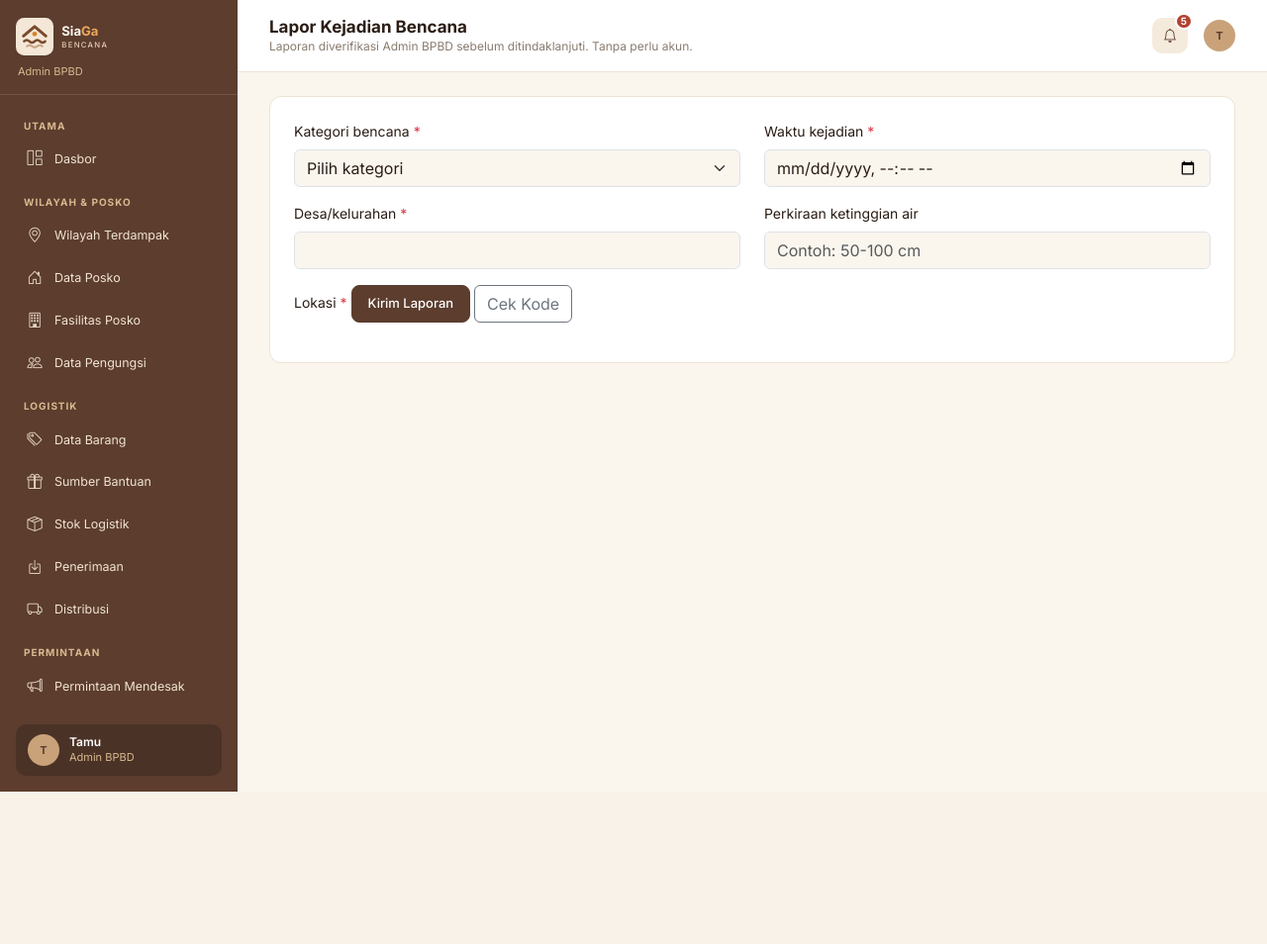
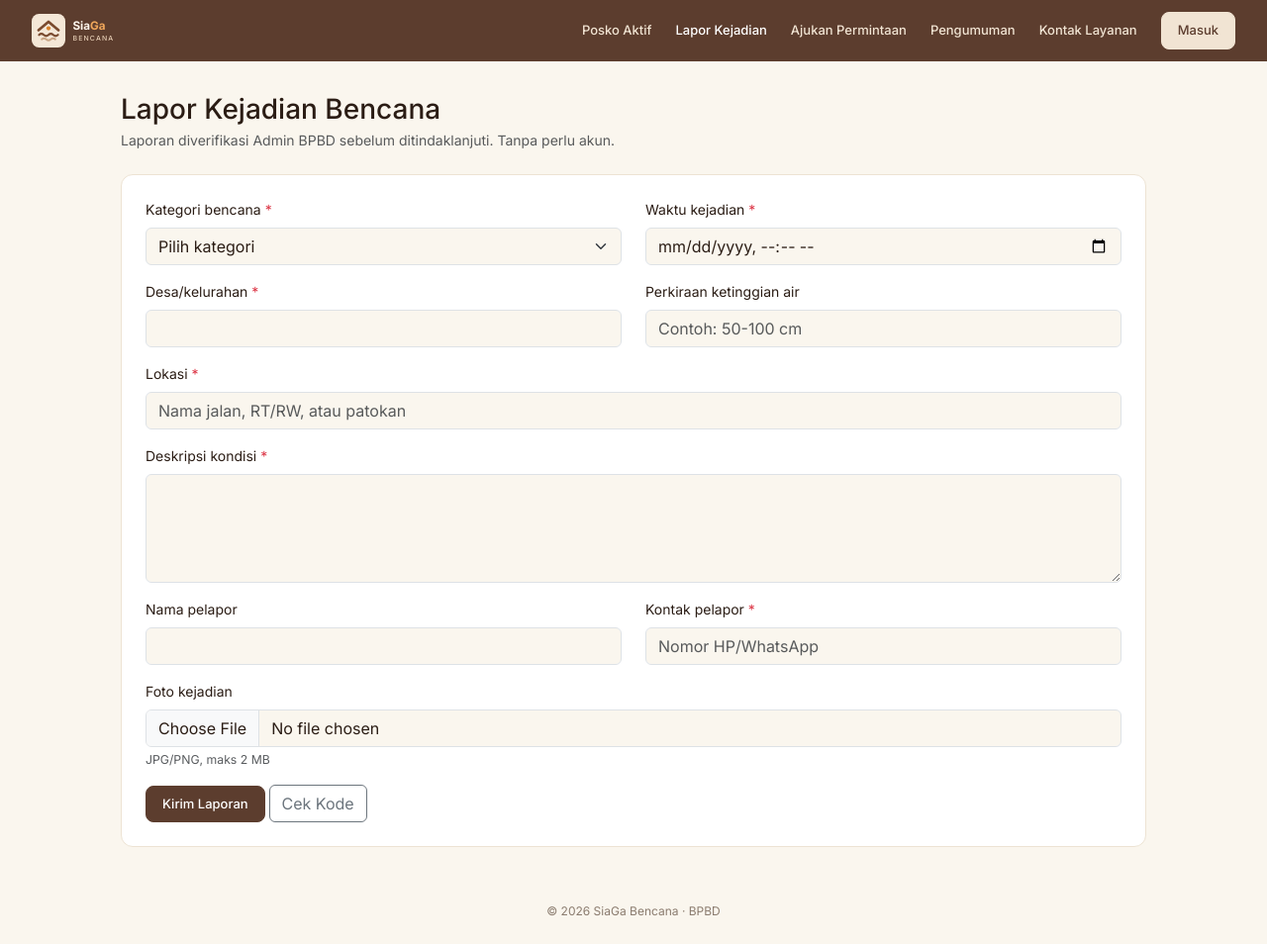
Before and after one commit to PPL-SI4807-KELA-A/SiaGa-Bencana, a Laravel app: page /lapor-kejadian in a window 1280 px wide. Shown: the whole page at 99% size. Before the commit the page ends 800 px from the top, so only its background shows below. Run offline with Laravel 12, Linux system fonts and the light colour scheme; data that the repository does not hold is empty.

Commit message:
CHORE: Login dan Dashboard Monitoring: lengkapi form dan layout publik Lapor Kejadian DAHIF-9

```diff
--- a/resources/views/laporan_kejadian/publik/_form.blade.php
+++ b/resources/views/laporan_kejadian/publik/_form.blade.php
@@ -42,3 +42,46 @@
 
 <div class="mb-3">
     <label class="form-label">Lokasi <span class="text-danger">*</span></label>
+    <input type="text" name="lokasi" maxlength="255" required
+           class="form-control @error('lokasi') is-invalid @enderror"
+           placeholder="Nama jalan, RT/RW, atau patokan"
+           value="{{ old('lokasi', $l->lokasi ?? '') }}">
+    @error('lokasi')<div class="invalid-feedback">{{ $message }}</div>@enderror
+</div>
+
+<div class="mb-3">
+    <label class="form-label">Deskripsi kondisi <span class="text-danger">*</span></label>
+    <textarea name="deskripsi" rows="4" required
+              class="form-control @error('deskripsi') is-invalid @enderror">{{ old('deskripsi', $l->deskripsi ?? '') }}</textarea>
+    @error('deskripsi')<div class="invalid-feedback">{{ $message }}</div>@enderror
+</div>
+
+<div class="row">
+    <div class="col-md-6 mb-3">
+        <label class="form-label">Nama pelapor</label>
+        <input type="text" name="nama_pelapor" maxlength="100"
+               class="form-control @error('nama_pelapor') is-invalid @enderror"
+               value="{{ old('nama_pelapor', $l->nama_pelapor ?? '') }}">
+        @error('nama_pelapor')<div class="invalid-feedback">{{ $message }}</div>@enderror
+    </div>
+
+    <div class="col-md-6 mb-3">
+        <label class="form-label">Kontak pelapor <span class="text-danger">*</span></label>
+        <input type="text" name="kontak_pelapor" maxlength="20" required
+               class="form-control @error('kontak_pelapor') is-invalid @enderror"
+               placeholder="Nomor HP/WhatsApp"
+               value="{{ old('kontak_pelapor', $l->kontak_pelapor ?? '') }}">
+        @error('kontak_pelapor')<div class="invalid-feedback">{{ $message }}</div>@enderror
+    </div>
+</div>
+
+<div class="mb-3">
+    <label class="form-label">Foto kejadian</label>
+    <input type="file" name="foto" accept=".jpg,.jpeg,.png"
+           class="form-control @error('foto') is-invalid @enderror">
+    <div class="form-text">JPG/PNG, maks 2 MB</div>
+    @if($l?->foto)
+        <div class="form-text">Foto lama tetap dipakai jika tidak diganti.</div>
+    @endif
+    @error('foto')<div class="invalid-feedback">{{ $message }}</div>@enderror
+</div>
--- a/resources/views/laporan_kejadian/publik/create.blade.php
+++ b/resources/views/laporan_kejadian/publik/create.blade.php
@@ -1,9 +1,25 @@
-@extends('layouts.app')
-@section('judul', 'Lapor Kejadian Bencana')
-@section('subjudul', 'Laporan diverifikasi Admin BPBD sebelum ditindaklanjuti. Tanpa perlu akun.')
+@extends('layouts.guest')
+@section('title', 'Lapor Kejadian Bencana')
+@section('menu_aktif', 'lapor-kejadian')
 
 @section('content')
+<div class="container-fluid px-0">
+    <div class="mb-4">
+        <h1 class="h3 mb-1">Lapor Kejadian Bencana</h1>
+        <p class="text-body-secondary mb-0">Laporan diverifikasi Admin BPBD sebelum ditindaklanjuti. Tanpa perlu akun.</p>
+    </div>
+
     @if(session('error'))<div class="alert alert-danger">{{ session('error') }}</div>@endif
+    @if($errors->any())
+        <div class="alert alert-danger" role="alert">
+            <p class="mb-1">Periksa kembali data yang Anda masukkan:</p>
+            <ul class="mb-0">
+                @foreach($errors->all() as $error)
+                    <li>{{ $error }}</li>
+                @endforeach
+            </ul>
+        </div>
+    @endif
 
     <div class="sg-card p-4">
         <form action="{{ route('laporan-kejadian.publik.store') }}" method="POST" enctype="multipart/form-data">
@@ -13,4 +29,5 @@
             <a href="{{ route('laporan-kejadian.publik.cek') }}" class="btn btn-outline-secondary">Cek Kode</a>
         </form>
     </div>
+</div>
 @endsection
```
Also changed, not shown: resources/views/laporan_kejadian/publik/cek.blade.php (+10 -3 lines), resources/views/laporan_kejadian/publik/edit.blade.php (+10 -3 lines), resources/views/laporan_kejadian/publik/show.blade.php (+10 -3 lines), tests/Feature/LaporanKejadianTest.php (+18 -0 lines). Lines whose indentation alone changed are shown as unchanged.
